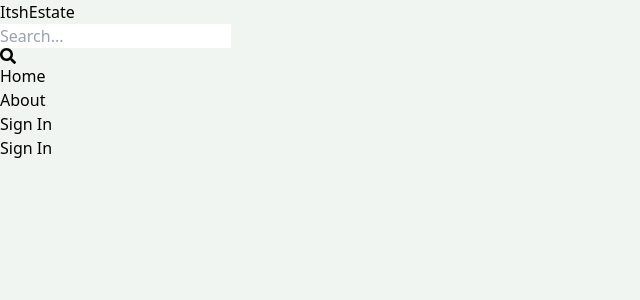
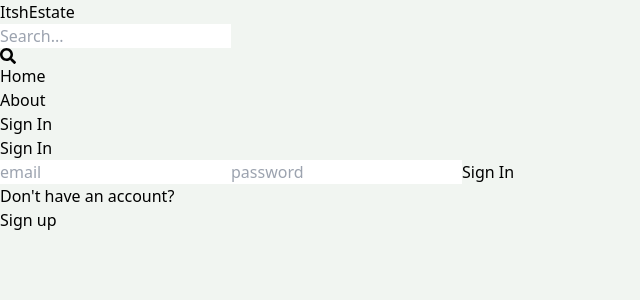
Before and after one commit to Ahmed-Hesham123/Real-Estate-Marketplace, a React (Vite) app in the folder client/: page /sign-in in a window 1280 px wide. Shown: the top 300 px of the page, without its empty margins (0-640 px from the left). Built offline with nearby package versions, Linux system fonts and the light colour scheme.

Commit message:
complete sign in page ui with its functionality

```diff
--- a/client/src/pages/SignIn.jsx
+++ b/client/src/pages/SignIn.jsx
@@ -1,9 +1,73 @@
+import { useState } from "react";
+import { Button } from "../components";
+import { Link, useNavigate } from "react-router-dom";
+
 const SignIn = () => {
-    return (
-        <div>
-            Sign In
-        </div>
-    );
-}
+  const [formData, setFormData] = useState({});
+  const [error, setError] = useState(false);
+  const [loading, setLoading] = useState(false);
+  const navigate = useNavigate();
+
+  const handleChange = (e) => {
+    setFormData({ ...formData, [e.target.id]: e.target.value });
+  };
+
+  const handleSubmit = async (e) => {
+    e.preventDefault();
+    try {
+      setLoading(true);
+      setError(false);
+      const res = await fetch("/api/auth/signin", {
+        method: "POST",
+        headers: {
+          "Content-Type": "application/json",
+        },
+        body: JSON.stringify(formData),
+      });
+      const data = await res.json();
+      setLoading(false);
+      if (data.success === false) {
+        setError(true);
+        return;
+      }
+      navigate("/");
+    } catch (error) {
+      setLoading(false);
+      setError(true);
+    }
+  };
+
+  return (
+    <div className="max-w-lg mx-auto p-3">
+      <h1 className="font-semibold text-3xl text-center my-7">Sign In</h1>
+      <form onSubmit={handleSubmit} className="flex flex-col gap-4">
+        <input
+          type="text"
+          placeholder="email"
+          id="email"
+          onChange={handleChange}
+          className="bg-slate-100 rounded-lg p-3"
+        />
+        <input
+          type="password"
+          placeholder="password"
+          id="password"
+          onChange={handleChange}
+          className="bg-slate-100 rounded-lg p-3"
+        />
+        <Button disabled={loading} type="submit" bgColor="bg-slate-700">
+          {loading ? "Loading..." : "Sign In"}
+        </Button>
+      </form>
+      <div className="flex gap-2 mt-5">
+        <p>Don&#39;t have an account?</p>
+        <Link to="/sign-up">
+          <span className="text-blue-500">Sign up</span>
+        </Link>
+      </div>
+      {error && <p className="text-red-700 mt-5">Something went wrong!</p>}
+    </div>
+  );
+};
 
 export default SignIn;
```
